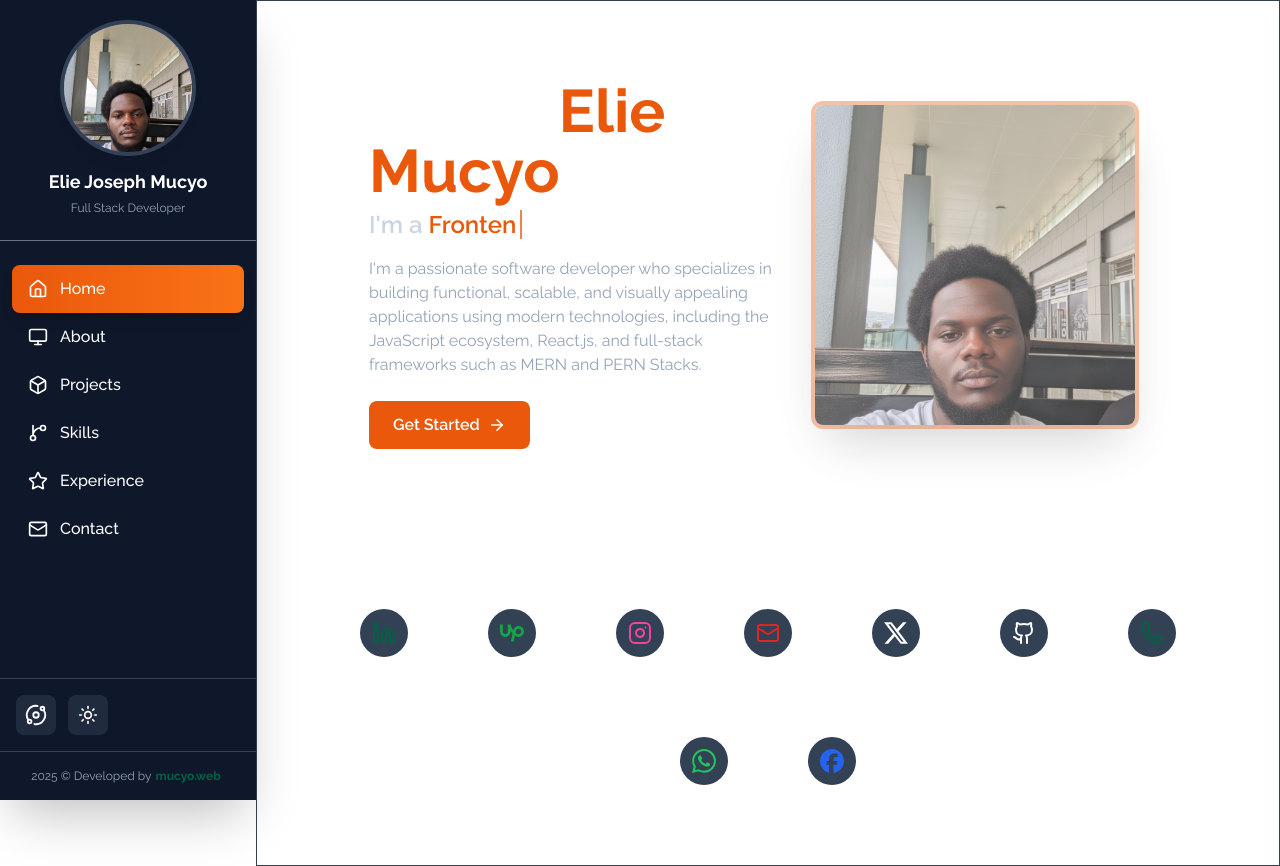
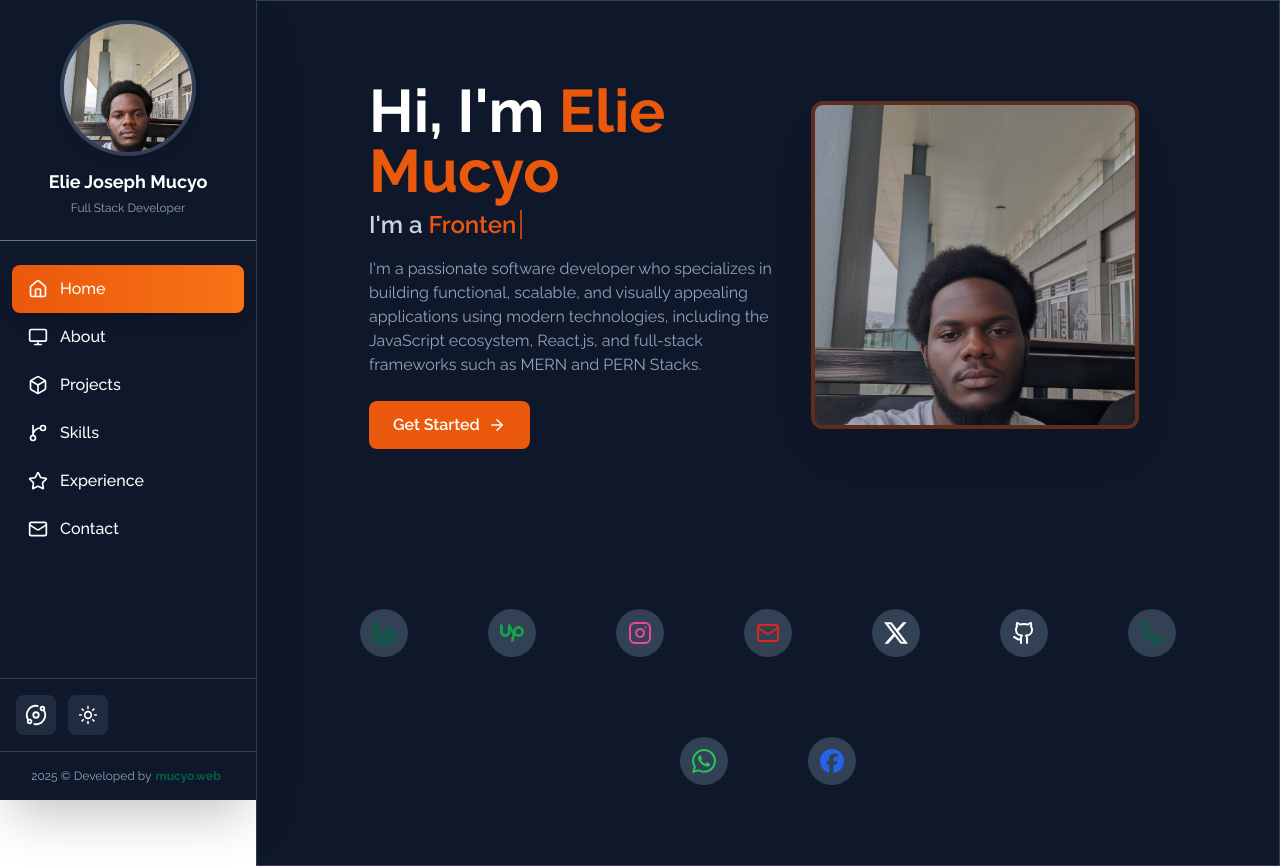
Before and after one commit to mucyoelie/Portfolio, a React (Vite) app: page / in a window 1280 px wide. Built offline with nearby package versions, Linux system fonts and the light colour scheme.

Commit message:
update dark mode to hero section

```diff
--- a/src/pages/Hero.tsx
+++ b/src/pages/Hero.tsx
@@ -60,7 +60,7 @@ const Hero: React.FC<HeroSectionProps> = ({
       className="
         flex flex-col
         lg:py-20 py-10 px-6 lg:px-20
-
+       bg-slate-50 dark:bg-slate-900
         min-h-screen
         lg:ml-64
         border border-slate-300 dark:border-slate-700
```
